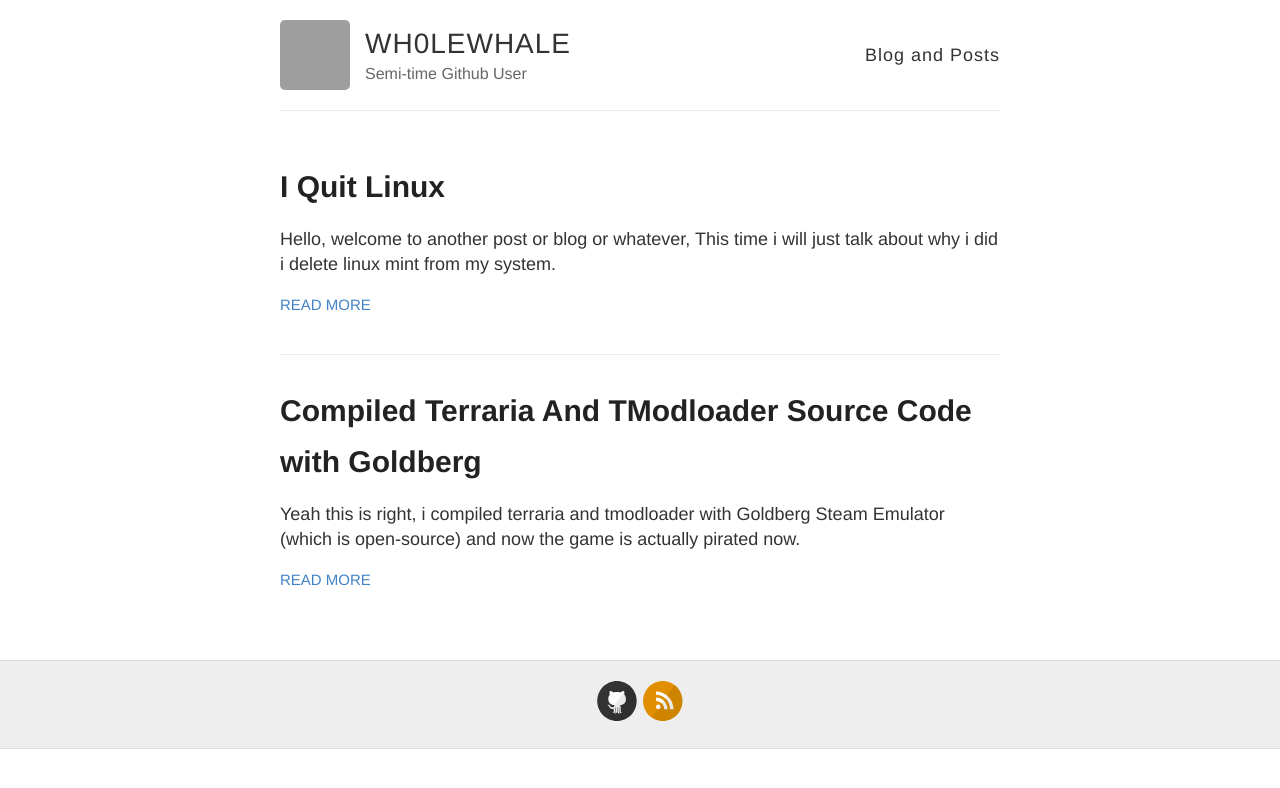
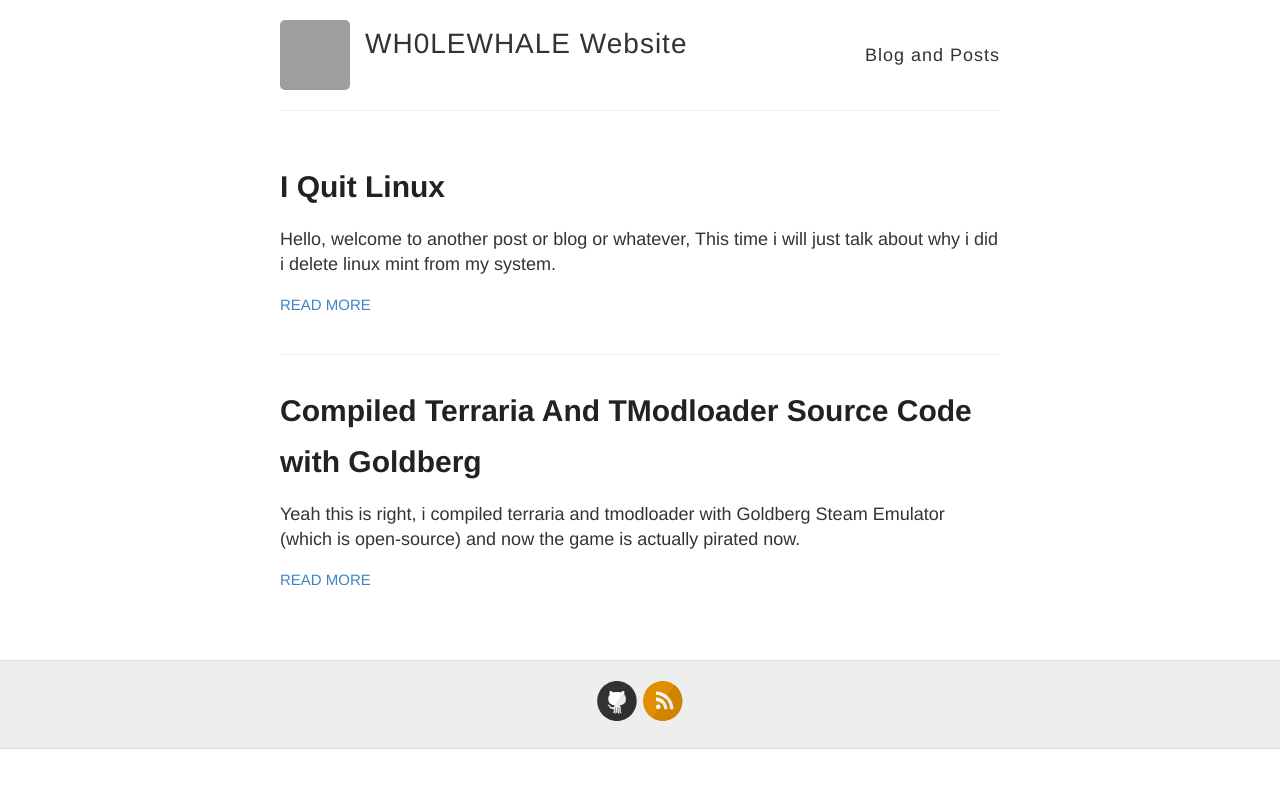
Before and after one commit to AnomaliesGentoolman/AnomaliesGentoolman.github.io, a Jekyll site: the page built from index.html, in a window 1280 px wide. Shown: the top 788 px of the page. Built offline with Jekyll 4.4.1, drawn with Linux system fonts in a browser that asks for light colours; grey boxes are pictures that could not be loaded.

Commit message:
Update _config.yml

```diff
--- a/_config.yml
+++ b/_config.yml
@@ -3,10 +3,10 @@
 #
 
 # Name of your site (displayed in the header)
-name: WH0LEWHALE
+name: WH0LEWHALE Website
 
 # Short bio or description (displayed in the header)
-description: Semi-time Github User
+description:
 
 # URL of your avatar or profile pic (you could use your GitHub profile pic)
 avatar: https://avatars.githubusercontent.com/u/146978592?v=4
```
